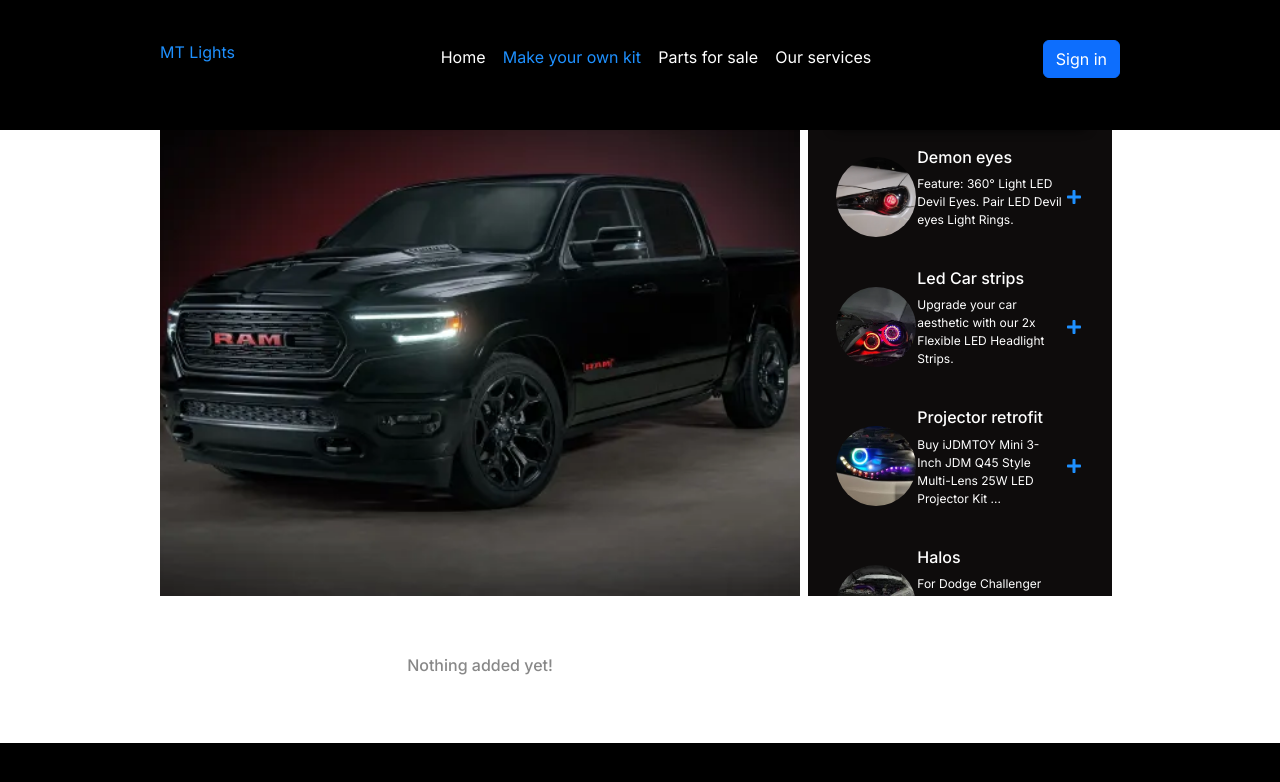
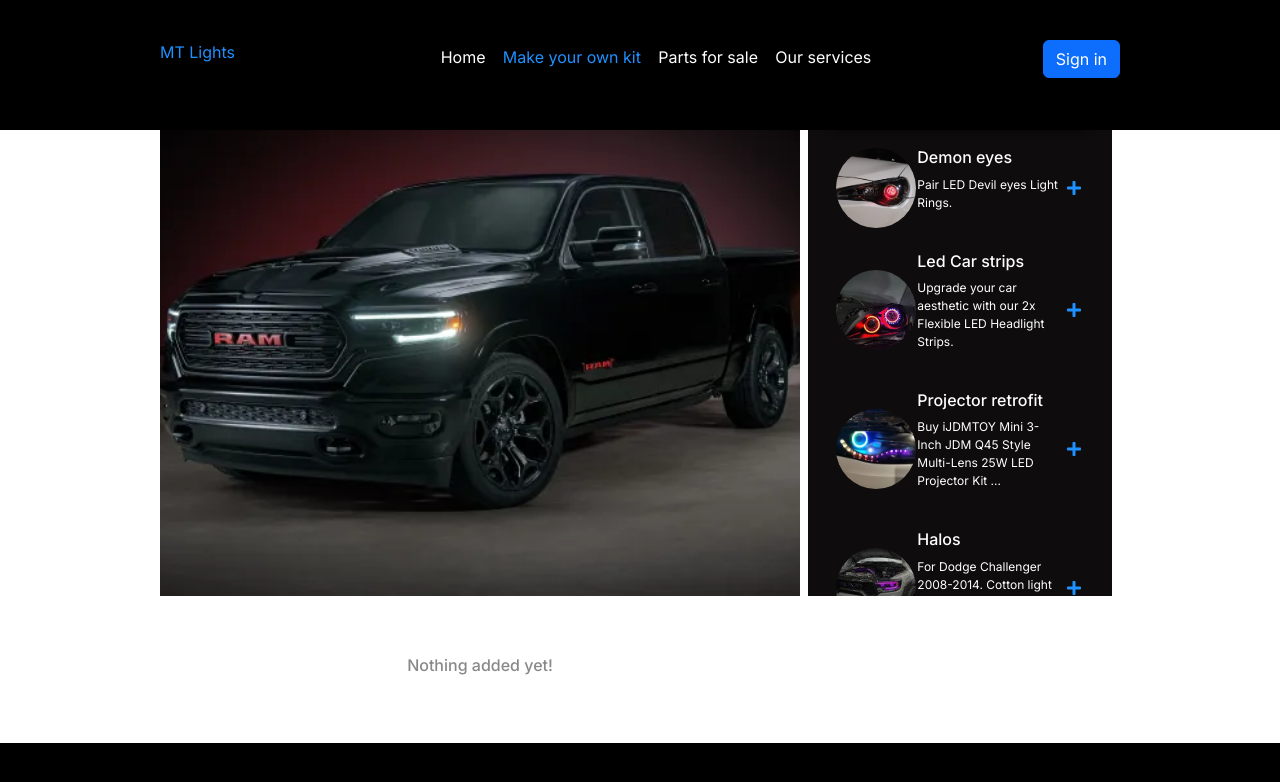
Before and after one commit to kennataddese6/threecars, a Next.js app: page /kit/1 in a window 1280 px wide. Shown: the top 782 px of the page. Built offline with nearby package versions, Linux system fonts and the light colour scheme.

Commit message:
remove text description

```diff
--- a/app/kit/[id]/page.tsx
+++ b/app/kit/[id]/page.tsx
@@ -171,8 +171,7 @@
     {
       title: "Demon eyes",
       image: Light1,
-      description:
-        "Feature: 360° Light LED Devil Eyes. Pair LED Devil eyes Light Rings.",
+      description: "Pair LED Devil eyes Light Rings.",
       added: false,
     },
     {
```
